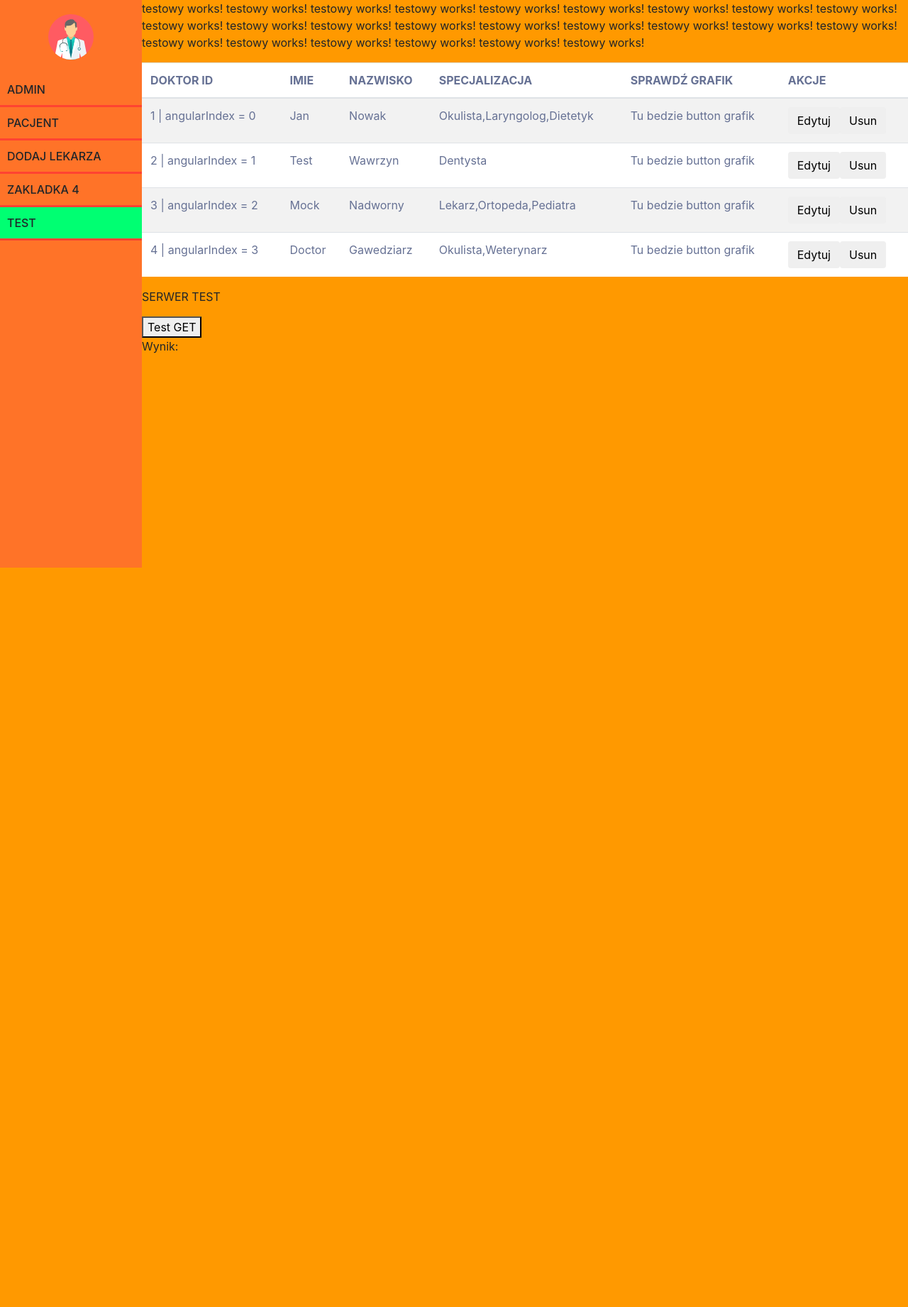
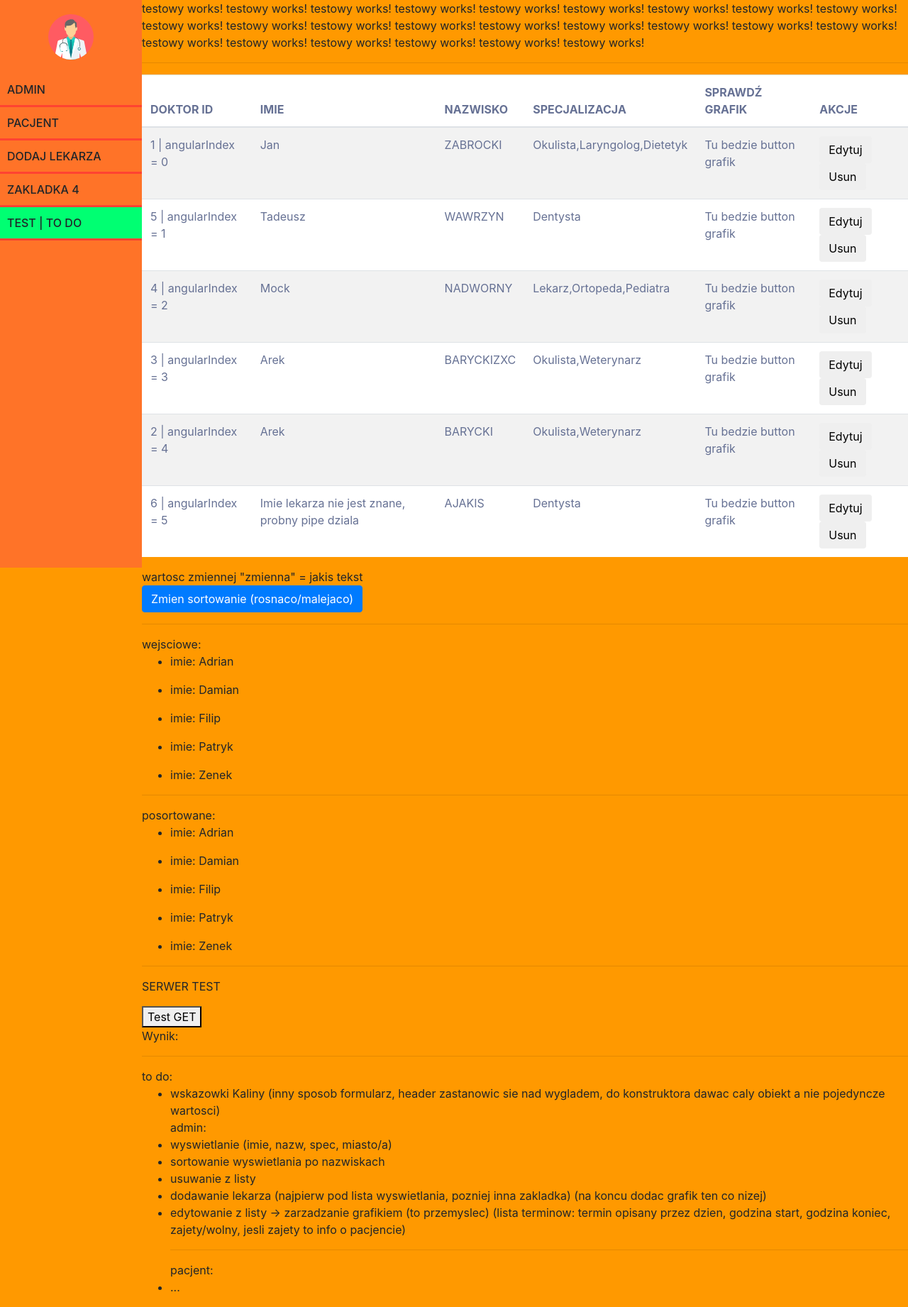
Before and after one commit to matkotcom/PierwszaAplikacja, an Angular app: page /test in a window 1280 px wide. Shown: the whole page at 71% size. Before the commit the page ends 800 px from the top, so only its background shows below. Built offline with nearby package versions, Linux system fonts and the light colour scheme.

Commit message:
Pierwszy pipe - sortowanie po nazwisku

```diff
--- a/src/app/admin/add-new-doctor/add-new-doctor.component.html
+++ b/src/app/admin/add-new-doctor/add-new-doctor.component.html
@@ -13,7 +13,10 @@
     <div class="form-group">
       <input type="text" class="form-control" placeholder="specjalizacje (nazwa1, nazwa2, nazwa3)" #inputSpecjalizacje>
     </div>
-    <button (click)="createDoctor(inputId.value, inputImie.value, inputNazwisko.value, inputSpecjalizacje.value)" type="button" class="btn btn-primary">
+    <div class="form-group">
+      <input type="text" class="form-control" placeholder="miasta (nazwa1, nazwa2, nazwa3)" #inputMiasta>
+    </div>
+    <button (click)="createDoctor(inputId.value, inputImie.value, inputNazwisko.value, inputSpecjalizacje.value, inputMiasta.value)" type="button" class="btn btn-primary">
       Dodaj
     </button>
   </div>
--- a/src/app/admin/add-new-doctor/add-new-doctor.component.ts
+++ b/src/app/admin/add-new-doctor/add-new-doctor.component.ts
@@ -11,8 +11,12 @@ export class AddNewDoctorComponent implements OnInit {
 
   @Output() doctorCreated = new EventEmitter<Doctor>();
 
-  createDoctor(id: number, imie: string, nazwisko:string, specjalizacja:string[]) {
-    this.doctorCreated.emit(new Doctor(id, imie, nazwisko, specjalizacja));
+  createDoctor(id: number, imie: string, nazwisko: string, specjalizacja: string[], miasta: string[]) {
+    this.doctorCreated.emit(new Doctor(id, imie, nazwisko, specjalizacja, miasta));
+  }
+
+  createDoctor1(nowy: Doctor) {
+    this.doctorCreated.emit(new Doctor(nowy.id, nowy.name, nowy.surname, nowy.spec, nowy.city));
   }
 
   constructor() { }
--- a/src/app/admin/admin.module.ts
+++ b/src/app/admin/admin.module.ts
@@ -5,6 +5,9 @@ import { AddNewDoctorComponent } from './add-new-doctor/add-new-doctor.component
 import { SharedModule } from '../shared/shared.module';
 import { DoktorService } from '../doktor.service';
 import { TestowyComponent } from './testowy/testowy.component';
+import { ProbnyPipe } from './testowy/probny.pipe';
+import { SortujPipe } from './testowy/sortuj.pipe';
+import { SortujLekarzyPipe } from './testowy/sortuj-lekarzy.pipe';
 
 @NgModule({
   imports: [
@@ -12,7 +15,7 @@ import { TestowyComponent } from './testowy/testowy.component';
     SharedModule
   ],
   exports: [DoctorsListComponent, AddNewDoctorComponent, TestowyComponent],
-  declarations: [DoctorsListComponent, AddNewDoctorComponent, TestowyComponent],
+  declarations: [DoctorsListComponent, AddNewDoctorComponent, TestowyComponent, ProbnyPipe, SortujPipe, SortujLekarzyPipe],
   providers: [DoktorService] //spr linijka dodana, usun
 })
 export class AdminModule { }
--- a/src/app/admin/doctors-list/doctors-list.component.html
+++ b/src/app/admin/doctors-list/doctors-list.component.html
@@ -17,6 +17,7 @@
             <th>Imie</th>
             <th>Nazwisko </th>
             <th>Specjalizacja</th>
+            <th>Miasto</th>
             <th>Sprawdź grafik</th>
             <th>Akcje</th>
           </tr>
@@ -26,7 +27,8 @@
             <td>{{ lekarz.id }} | angularIndex = {{ i }}</td>
             <td>{{ lekarz.name }}</td>
             <td>{{ lekarz.surname }}</td>
-             <td>{{ lekarz.spec }}</td>
+            <td>{{ lekarz.spec }}</td>
+            <td>{{ lekarz.city }}</td>
             <td> Tu bedzie button grafik </td>
             <td>
               <button class="btn">Edytuj</button>
--- a/src/app/admin/models/doctor.ts
+++ b/src/app/admin/models/doctor.ts
@@ -3,12 +3,14 @@ export class Doctor {
     name: string;
     surname: string;
     spec: string[];
+    city: string[]
 
-    constructor(id: number, name: string, surname: string, spec: string[]) {
+    constructor(id: number, name: string, surname: string, spec: string[], city: string[]) {
         this.id = id;
         this.name = name;
         this.surname = surname;
         this.spec = spec;
+        this.city = city;
         console.log("Wywolano konstruktor klasy Doctor");
     }
 }
--- /dev/null
+++ b/src/app/admin/testowy/probny.pipe.ts
@@ -0,0 +1,15 @@
+import { Pipe, PipeTransform } from '@angular/core';
+
+@Pipe({
+  name: 'probny'
+})
+export class ProbnyPipe implements PipeTransform {
+
+  transform(imie: string, newName: string): string {
+    // console.log("imie = " + imie);
+    if (imie === 'Doctor' || imie === 'Test')
+      return newName;
+    return imie;
+  }
+
+}
--- /dev/null
+++ b/src/app/admin/testowy/sortuj-lekarzy.pipe.ts
@@ -0,0 +1,31 @@
+import { Pipe, PipeTransform } from '@angular/core';
+import { Doctor } from '../models/doctor';
+
+@Pipe({
+  name: 'sortujLekarzy'
+})
+export class SortujLekarzyPipe implements PipeTransform {
+
+  transform(listaLekarzy: Doctor[], typ: string): Doctor[] {
+    // console.log("listaLekarzy = " + listaLekarzy);
+    return listaLekarzy.sort(function(a: Doctor, b: Doctor): number{
+      a.surname.toLowerCase();
+      b.surname.toLowerCase();
+
+      if (typ === 'malejaco') {
+        if (a.surname < b.surname)
+          return 1;
+        if (a.surname > b.surname)
+          return -1;
+        return 0;
+      }
+
+      if (a.surname < b.surname)
+        return -1;
+      if (a.surname > b.surname)
+        return 1;
+      return 0;
+    });
+  }
+
+}
--- /dev/null
+++ b/src/app/admin/testowy/sortuj.pipe.ts
@@ -0,0 +1,15 @@
+import { Pipe, PipeTransform } from '@angular/core';
+
+@Pipe({
+  name: 'sortuj'
+})
+export class SortujPipe implements PipeTransform {
+
+  transform(imiona: string[], typ: string): string[] {
+    // console.log("imiona = " + imiona);
+    if (typ === 'malejaco')
+      return imiona.sort().reverse();
+    return imiona.sort();
+  }
+
+}
--- a/src/app/admin/testowy/testowy.component.html
+++ b/src/app/admin/testowy/testowy.component.html
@@ -25,6 +25,7 @@
   testowy works!
 </p>
 
+<hr>
 <div class="row">
   <div class="col-sm-12">
     <table *ngIf="doctorsTab.length > 0" class="table table-striped my-table">
@@ -39,11 +40,14 @@
         </tr>
       </thead>
       <tbody>
-        <tr *ngFor="let lekarz of doctorsTab; let i = index">
+        <tr *ngFor="let lekarz of doctorsTab | sortujLekarzy:typSortowania; let i = index">
+          <!-- spr, zmieniono linijke wyzej -->
           <td>{{ lekarz.id }} | angularIndex = {{ i }}</td>
-          <td>{{ lekarz.name }}</td>
-          <td>{{ lekarz.surname }}</td>
-            <td>{{ lekarz.spec }}</td>
+          <td>{{ lekarz.name | probny:'Imie lekarza nie jest znane, probny pipe dziala' }}</td>
+          <!-- spr, zmieniono linijke wyzej -->
+          <td>{{ lekarz.surname | uppercase}}</td>
+          <!-- spr, zmieniono linijke wyzej -->
+          <td>{{ lekarz.spec }}</td>
           <td> Tu bedzie button grafik </td>
           <td>
             <button class="btn">Edytuj</button>
@@ -59,6 +63,38 @@
   </div>
 </div>
 
+wartosc zmiennej "zmienna" = {{ zmienna }} <br>
+
+<button class="btn btn-primary" (click)="zmienSortowanie()">Zmien sortowanie (rosnaco/malejaco)</button>
+
+<hr>
+wejsciowe:
+<ul *ngFor="let imie of lista">
+  <li>imie: {{ imie }}</li>
+</ul>
+
+<hr>
+posortowane:
+<ul *ngFor="let imie of lista | sortuj">
+  <li>imie: {{ imie }}</li>
+</ul>
+
+<hr>
 <p>SERWER TEST</p>
 <button (click)=loadGetData()>Test GET</button>
 <p>Wynik: {{ getData }}</p>
+
+<hr>
+to do:
+<ul>
+  <li>wskazowki Kaliny (inny sposob formularz, header zastanowic sie nad wygladem, do konstruktora dawac caly obiekt a nie pojedyncze wartosci)</li>
+    admin:
+      <li>wyswietlanie (imie, nazw, spec, miasto/a)</li>
+      <li>sortowanie wyswietlania po nazwiskach</li>
+      <li>usuwanie z listy</li>
+      <li>dodawanie lekarza (najpierw pod lista wyswietlania, pozniej inna zakladka) (na koncu dodac grafik ten co nizej)</li>
+      <li>edytowanie z listy -> zarzadzanie grafikiem (to przemyslec) (lista terminow: termin opisany przez dzien, godzina start, godzina koniec, zajety/wolny, jesli zajety to info o pacjencie)</li>
+      <hr>
+    pacjent:
+      <li>...</li>
+</ul>
--- a/src/app/admin/testowy/testowy.component.ts
+++ b/src/app/admin/testowy/testowy.component.ts
@@ -11,21 +11,24 @@ import { TestowyService } from '../testowy.service';
   providers: [TestowyService]
 })
 export class TestowyComponent implements OnInit {
+  zmienna = "jakis tekst";
+  obiekt;
+  // ==================== smieci wyzej ====================
   doctorsTab: Doctor[];
-  obiekt;
+  lista: string[] = ['Zenek', 'Adrian', 'Patryk', 'Filip', 'Damian'];
+  getData: string;
+  typSortowania: string = 'malejaco';
+
+  zmienSortowanie(): void {
+    if (this.typSortowania == 'malejaco')
+      this.typSortowania = 'rosnaco';
+    else
+      this.typSortowania = 'malejaco'
+  }
 
   getDoctors(): void {
     this.doctorsTab = this.doktorService.getDoctors();
   }
-
-  constructor(private doktorService: DoktorService, private testowyService: TestowyService) {
-  }
-
-  ngOnInit() {
-    this.getDoctors();
-  }
-
-  getData;
 
   loadGetData() {
     // this.getData = "dziala";
@@ -36,4 +39,11 @@ export class TestowyComponent implements OnInit {
     )
   }
 
+  constructor(private doktorService: DoktorService, private testowyService: TestowyService) {
+  }
+
+  ngOnInit() {
+    this.getDoctors();
+  }
+
 }
--- a/src/app/core/sidebar/sidebar.component.html
+++ b/src/app/core/sidebar/sidebar.component.html
@@ -6,7 +6,7 @@
       <li [routerLinkActive]="'active'" [routerLinkActive]="'active'">Pacjent</li>
       <li [routerLink]="'admin/dodaj'" [routerLinkActive]="'active'">Dodaj lekarza</li>
       <li>Zakladka 4</li>
-      <li [routerLink]="'test'" [routerLinkActive]="'active'">Test</li>
+      <li [routerLink]="'test'" [routerLinkActive]="'active'">Test | To do</li>
     </ul>
   </nav>
 </div>
--- a/src/app/mock-doctors.ts
+++ b/src/app/mock-doctors.ts
@@ -4,10 +4,13 @@ export const doctorsTab: Doctor[] = [
     {
       id: 1,
       name: "Jan",
-      surname: "Nowak",
-      spec: ["Okulista", "Laryngolog", "Dietetyk"]
+      surname: "Zabrocki",
+      spec: ["Okulista", "Laryngolog", "Dietetyk"],
+      city: ["Wroclaw", "Legnica"]
     },
-    new Doctor(2, "Test", "Wawrzyn", ["Dentysta"]),
-    new Doctor(3, "Mock", "Nadworny", ["Lekarz", "Ortopeda", "Pediatra"]),
-    new Doctor(4, "Doctor", "Gawedziarz", ["Okulista", "Weterynarz"])
+    new Doctor(2, "Arek", "Barycki", ["Okulista", "Weterynarz"], ["Warszawa"]),
+    new Doctor(3, "Arek", "Baryckizxc", ["Okulista", "Weterynarz"], ["Warszawa"]),
+    new Doctor(4, "Mock", "Nadworny", ["Lekarz", "Ortopeda", "Pediatra"], ["Warszawa", "Poznan"]),
+    new Doctor(5, "Tadeusz", "Wawrzyn", ["Dentysta"], ["Poznan", "Rzeszow"]),
+    new Doctor(6, "Test", "Ajakis", ["Dentysta"], ["Krakow"])
   ];
```
